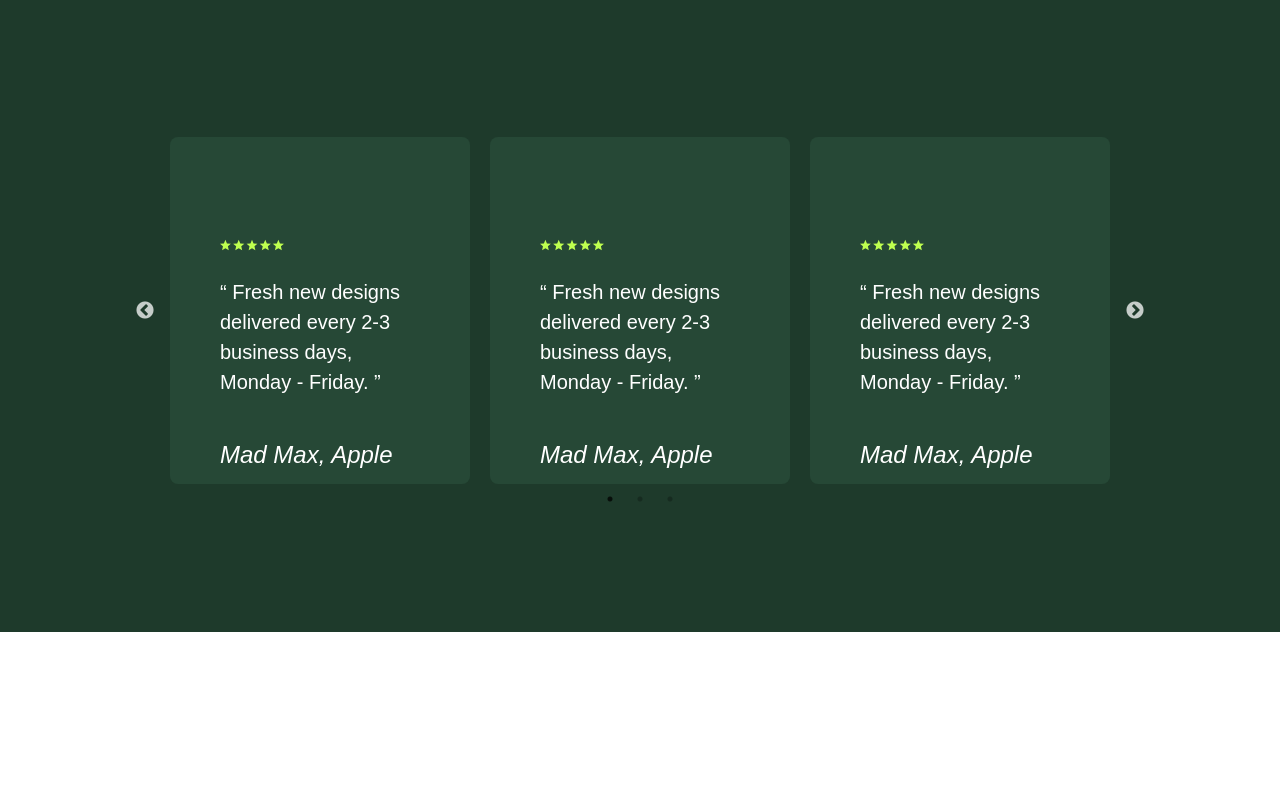
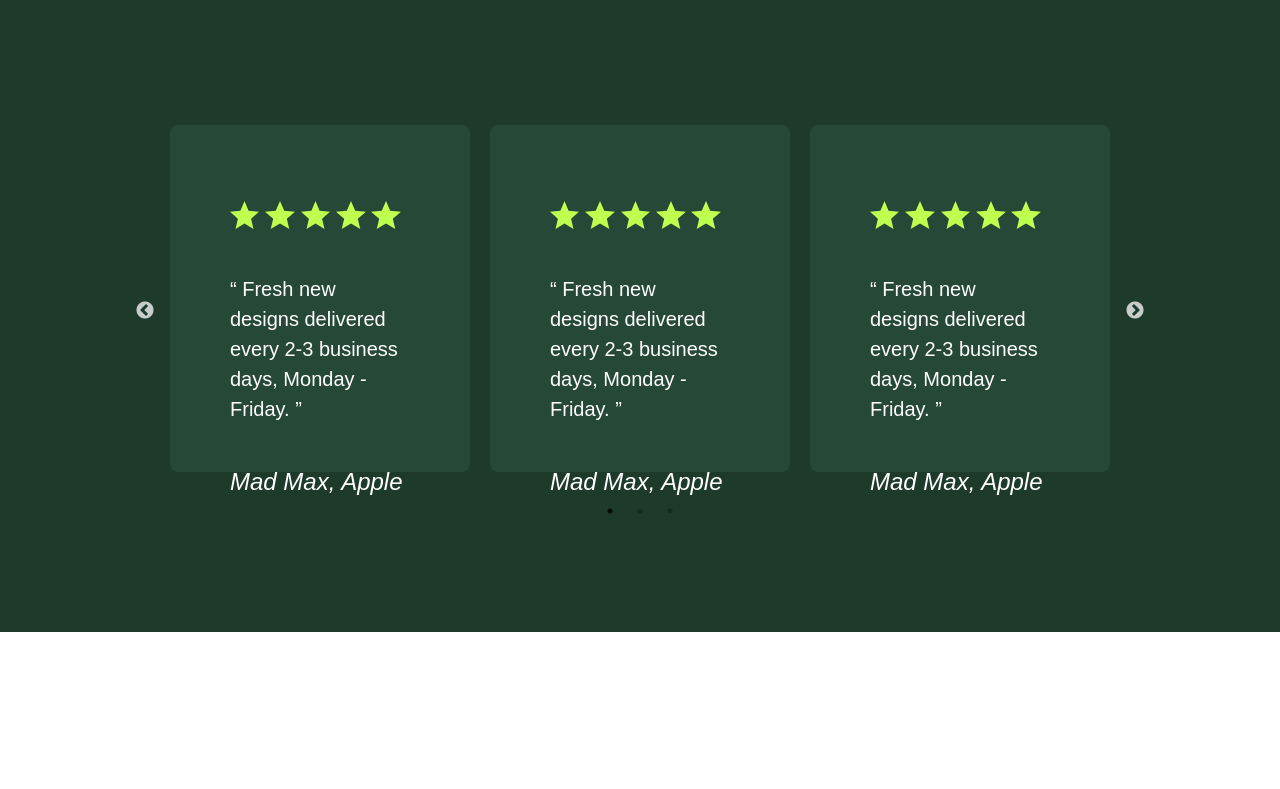
Before and after one commit to zayedutsho/sawm, a React (Vite) app: page / in a window 1280 px wide. Shown: the part 2811-3600 px from the top of the page. Built offline with nearby package versions, Linux system fonts and the light colour scheme.

Commit message:
code fixed

```diff
--- a/src/comp/Client.jsx
+++ b/src/comp/Client.jsx
@@ -69,17 +69,17 @@ const Client = () => {
           {cards.map((d, index) => (
             <div
               key={index}
-              className="bg-[#264836] rounded-lg text-left mx-auto border-0 px-[50px] md:w-[540px] md:h-[347px]"
+              className="bg-[#264836] rounded-lg text-left mx-auto border-0 px-[38px]  md:px-[60px] md:h-[347px]"
             >
               <img
                 src={d.img}
                 alt=""
-                className="w-16 h-16 mt-3 md:mt-[76px]   "
+                className=" w-[110.16px] h-[18px] mt-[48px] md:w-[171px] md:h-[28px]  mb-[28.99px] md:mt-[76px] md:mb[]   "
               />
-              <p className="font-centra-normal text-white text-[20px] mt-[15px] md:mt-[0px]">
+              <p className="font-centra-normal text-white  text-[16px] md:text-[20px]  mt-[15px] md:mt-[45px]">
                 {d.description}
               </p>
-              <h2 className="text-white text-[24px] font-centra-italic mt-6 md:mt-10 italic">
+              <h2 className="text-white text-[20px] md:text-[24px] font-centra-italic mt-[35px] mb-[35px] md:mt-10 italic">
                 {d.name}
               </h2>
             </div>
```
